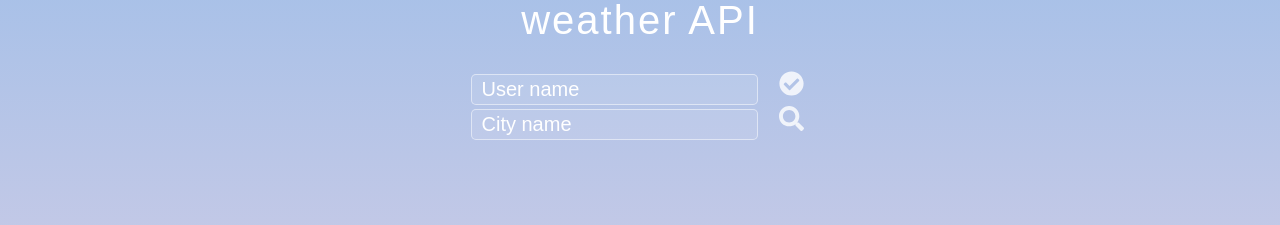
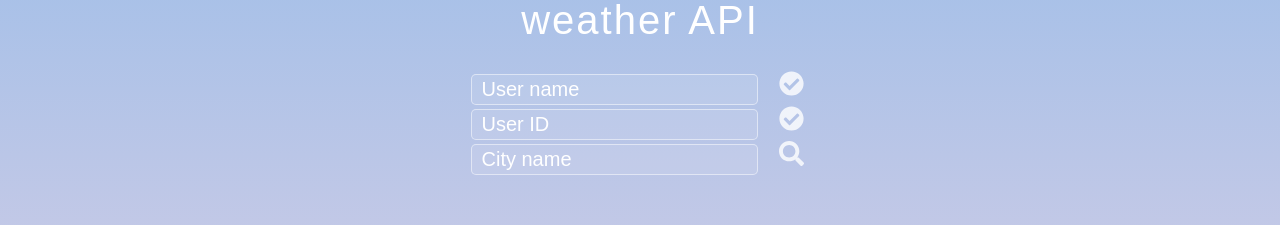
Before and after one commit to dabinkim807/weather-fullstack, a React (Vite) app in the folder client/: page / in a window 1280 px wide. Shown: the part 200-425 px from the top of the page. Built offline with nearby package versions, Linux system fonts and the light colour scheme.

Commit message:
fix bugs in user auth and add validation

```diff
--- a/client/src/components/UserForm.jsx
+++ b/client/src/components/UserForm.jsx
@@ -1,26 +1,27 @@
 import { useState, useEffect } from "react";
 import { FaCheckCircle } from "react-icons/fa";
+import Card from "./Card";
+import { FaSearch } from "react-icons/fa";
 
 const UserForm = () => {
-  const [allUsers, setAllUsers] = useState([]);
-  const [user, setUser] = useState();
-
-  const defaultUser = {
-    name: "",
-		fave_city: ""
-  }
-  const [newUser, setNewUser] = useState(defaultUser);
+  const [user, setUser] = useState("");
+  const [id, setId] = useState(0);
+  const [allowSearch, setAllowSearch] = useState(false)
+  const [data, setData] = useState(null);
+  const [city, setCity] = useState("");
 
   const getRequest = () => {
+    if (user === "") {
+      alert("Fill in user name field");
+      return;
+    }
+    // don't need to return all users
     fetch(`http://localhost:8080/api/users`)
       .then((response) => response.json())
       .then((existingUsers) => {
         console.log(`Existing users: ${existingUsers}`);
         console.log(existingUsers)
         console.log(`Current user from onChange: ${user}`);
-
-        setAllUsers(existingUsers);
-        console.log(`All users: ${allUsers}`);
 
         for (const u of existingUsers) {
           if (u.name === user) {
@@ -51,13 +52,36 @@ const UserForm = () => {
         }})
       .then((response) => {
         if (response !== null) {
-          console.log(allUsers);
-          let n = [...allUsers, response];
-          setAllUsers(n);
 
           alert( `Welcome, ${response.name}! Your User ID is ${response.id}. You'll need this ID to log back in.`);
-          // setNewContact(defaultContact); // want to do this onSubmit for Search button
+          // setNewContact(defaultContact); // want to do this onSubmit for Search button ?
         }
+      });
+  }
+
+  const checkId = () => {
+    fetch(`http://localhost:8080/api/validate`, {
+      method: "POST",
+      headers: {
+        "Content-type": "application/JSON"
+      },
+      body: JSON.stringify({name: user, id: Number(id)})
+    })
+      .then((response) => {
+        if (response.status !== 200) {
+          alert("wrong user id, try again");
+        } else {
+          alert("search away!")
+          setAllowSearch(true);
+        }});
+  }
+
+  const getWeatherRequest = () => {
+    fetch(`http://localhost:8080/api/weather?cityName=${city}&user=${user}&id=${id}`)
+      .then((response) => response.json())
+      .then((result) => {
+        console.log(result);
+        setData(result);
       });
   }
 
@@ -73,9 +97,54 @@ const UserForm = () => {
         id="check-user"
         type="button"
         className="icon"
-        onClick={() => {getRequest(user)}}>
+        onClick={getRequest}>
         <FaCheckCircle style={{cursor: "pointer"}} />
       </button>
+      <input
+        type="text"
+        id="id"
+        placeholder="User ID"
+        onChange={(e) => setId(e.target.value)}
+      />
+      <button
+        id="check-id"
+        type="button"
+        className="icon"
+        onClick={checkId}>
+        <FaCheckCircle style={{cursor: "pointer"}} />
+      </button>
+        <input
+          disabled={!allowSearch}
+          type="text"
+          id="city"
+          placeholder="City name"
+          onChange={(event) => setCity(event.target.value)}
+        />
+
+        <button
+          disabled={!allowSearch}
+          id="search"
+          type="button"
+          className="icon"
+          onClick={getWeatherRequest}
+          aria-label="Search">
+          <FaSearch style={{cursor: "pointer"}} />
+        </button>
+
+      {data !== null ? (
+        <Card
+          icon={data.weather[0].icon}
+          description={data.weather[0].description}
+          city={data.name}
+          tempMax={data.main.temp_max}
+          tempMin={data.main.temp_min}
+          feelsLike={data.main.feels_like}
+          pressure={data.main.pressure}
+          humidity={data.main.humidity}
+        />
+      ) : (
+        <div className="empty"></div>
+      )}
     </div>
   );
 };
--- a/client/src/components/WeatherForm.jsx
+++ b/client/src/components/WeatherForm.jsx
@@ -1,57 +1,8 @@
-import { useState, useEffect } from "react";
-import Card from "./Card";
-import { FaSearch } from "react-icons/fa";
+
 
 
 const WeatherForm = () => {
-  const [data, setData] = useState();
-  const [city, setCity] = useState();
 
-  const getRequest = () => {
-    fetch(`http://localhost:8080/api/weather?cityName=${city}`)
-      .then((response) => response.json())
-      .then((result) => {
-        console.log(result);
-        setData(result);
-      });
-  }
-
-  return (
-    <>
-      <div className="form">
-        <input
-          type="text"
-          id="city"
-          placeholder="City name"
-          onChange={(event) => setCity(event.target.value)}
-        />
-
-        <button
-          id="search"
-          type="button"
-          className="icon"
-          onClick={getRequest}
-          aria-label="Search">
-          <FaSearch style={{cursor: "pointer"}} />
-        </button>
-      </div>
-
-      {data ? (
-        <Card
-          icon={data.weather[0].icon}
-          description={data.weather[0].description}
-          city={data.name}
-          tempMax={data.main.temp_max}
-          tempMin={data.main.temp_min}
-          feelsLike={data.main.feels_like}
-          pressure={data.main.pressure}
-          humidity={data.main.humidity}
-        />
-      ) : (
-        <div className="empty"></div>
-      )}
-    </>
-  );
 };
 
 export default WeatherForm;
```
Also changed, not shown: 1 other file (tests, documents, lock files or other folders).
